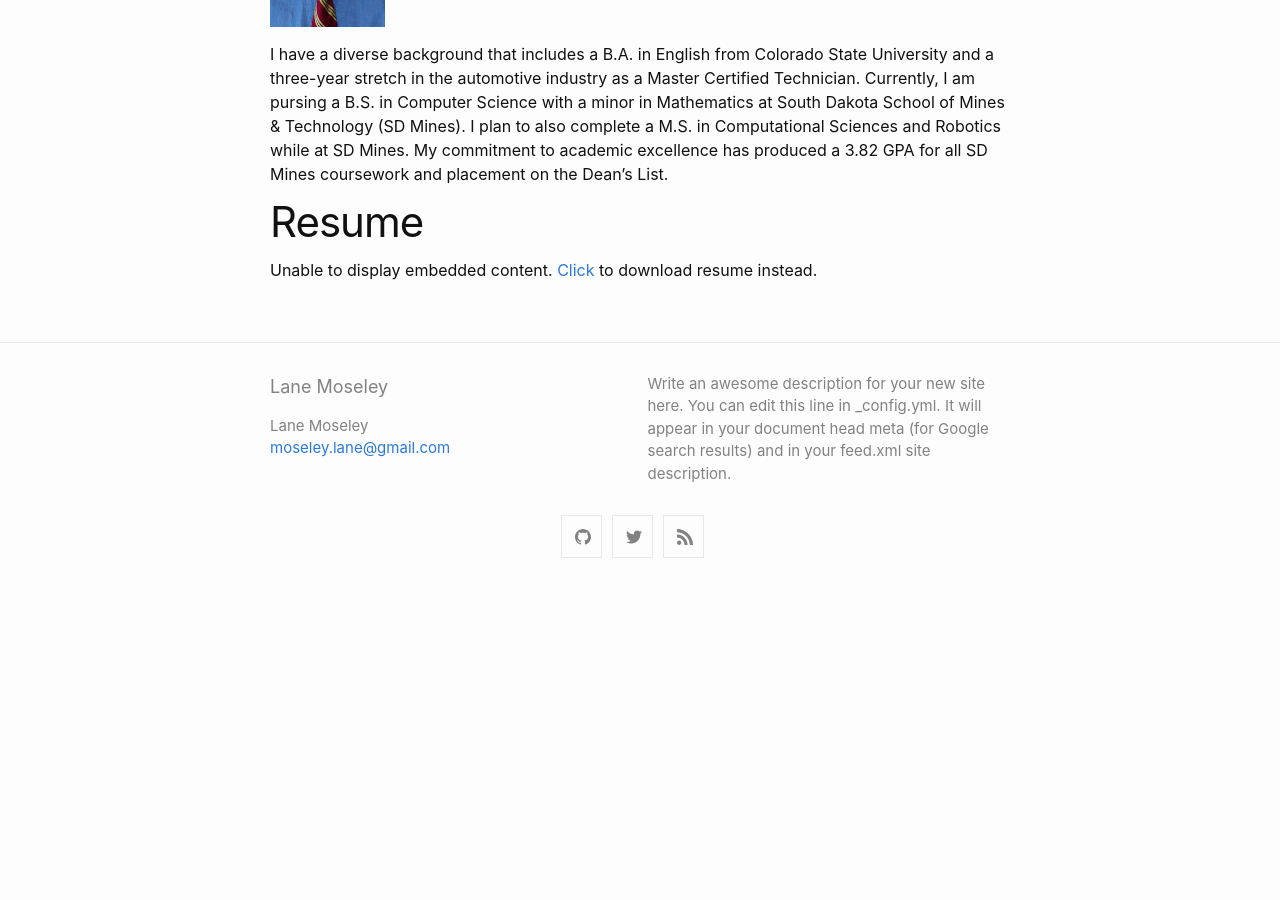
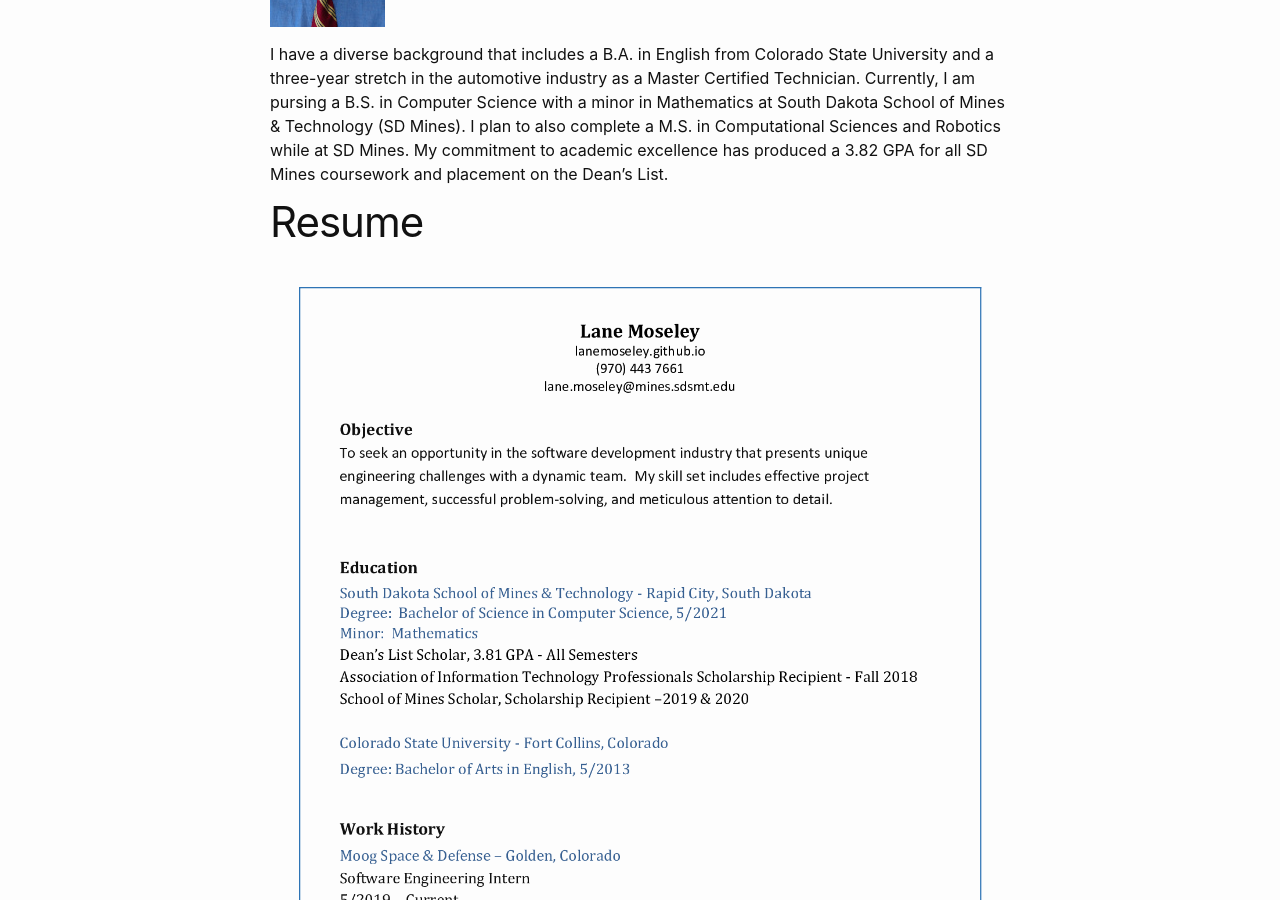
Before and after one commit to lanemoseley/lanemoseley.github.io, a Jekyll site: the page built from about.md, in a window 1280 px wide and 900 px high, scrolled down 321 px. Built offline with Jekyll 4.4.1, drawn with Linux system fonts in a browser that asks for light colours; before the commit the page ends 909 px from its top, so only the background shows below that.

Commit message:
Fixed resume doesn't display in Firefox

```diff
--- a/about.md
+++ b/about.md
@@ -8,7 +8,5 @@
 
 I have a diverse background that includes a B.A. in English from Colorado State University and a three-year stretch in the automotive industry as a Master Certified Technician. Currently, I am pursing a B.S. in Computer Science with a minor in Mathematics at South Dakota School of Mines & Technology (SD Mines). I plan to also complete a M.S. in Computational Sciences and Robotics while at SD Mines. My commitment to academic excellence has produced a 3.82 GPA for all SD Mines coursework and placement on the Dean’s List.
 
-<h1>Resume</h1>
-<object data="https://lanemoseley.github.io/Resume.pdf" type="application/pdf" width="100%" height="1000">
-Unable to display embedded content. <a href="https://lanemoseley.github.io/Resume.pdf">Click</a>   to download resume instead.
-</object>
+# Resume
+[![Photo: Resume](/assets/Resume.png)](../assets/Resume.pdf)
```
Also changed, not shown: assets/Resume.png (added).
